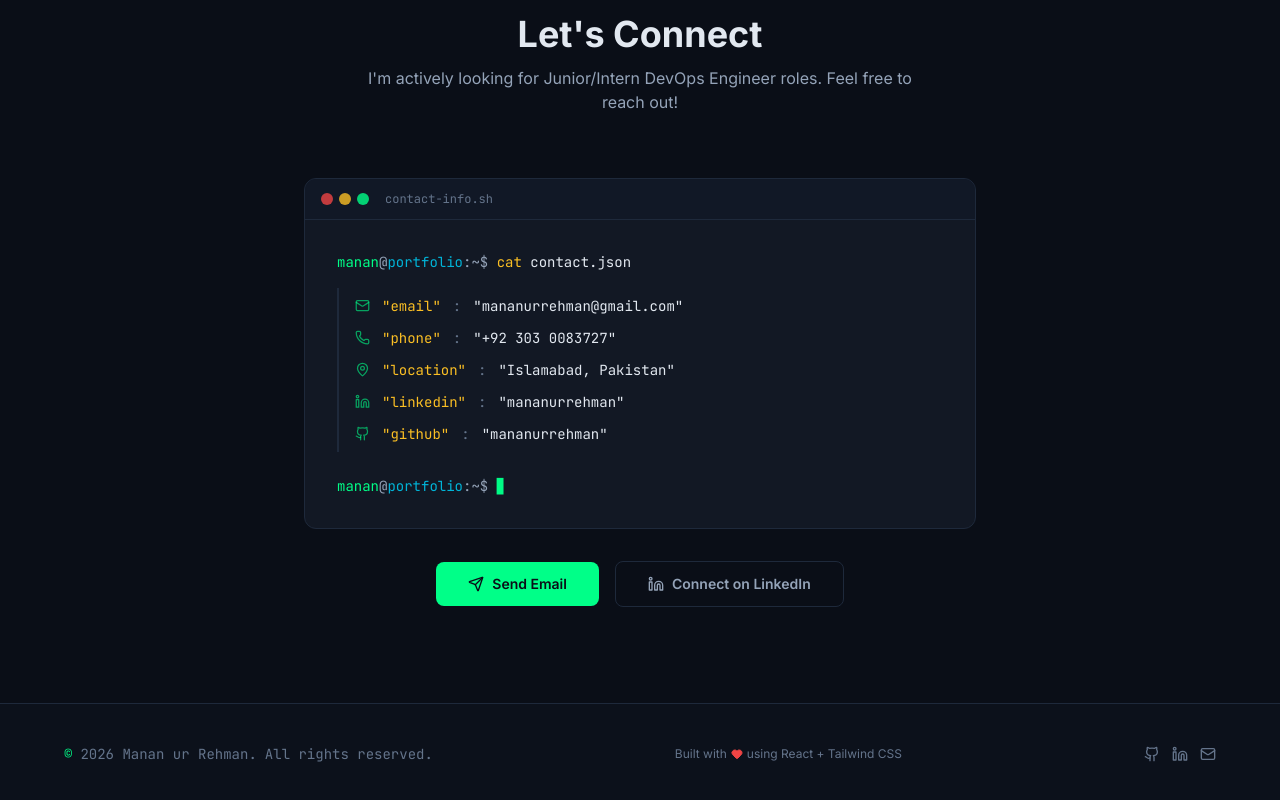
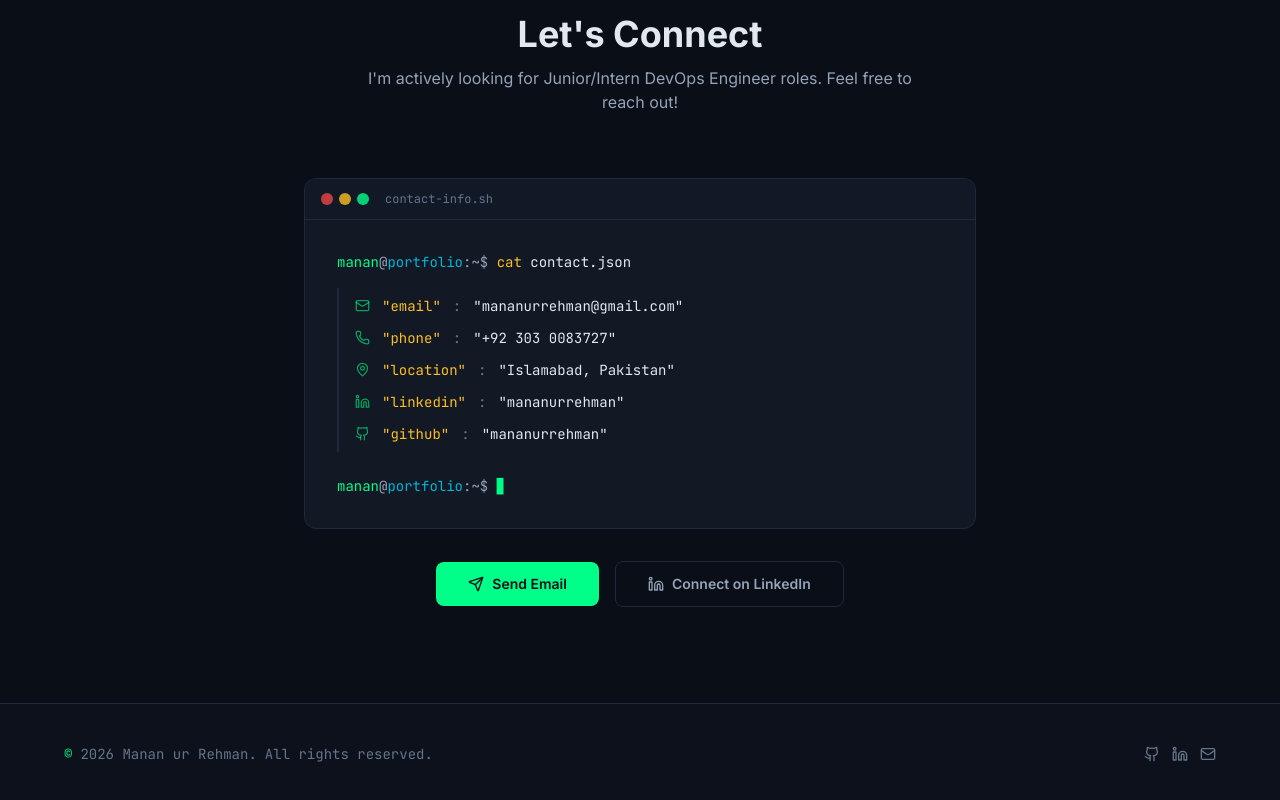
Before and after one commit to mananurrehman/manan-portfolio, a React (Vite) app: page / in a window 1280 px wide. Shown: the part 5597-6397 px from the top of the page. Built offline with nearby package versions, Linux system fonts and the light colour scheme.

Commit message:
Removed tag from footer

```diff
--- a/src/components/Footer.tsx
+++ b/src/components/Footer.tsx
@@ -14,11 +14,11 @@ export default function Footer() {
             <span className="hidden sm:inline">All rights reserved.</span>
           </div>
 
-          <div className="flex items-center gap-1 text-xs text-dark-text-dimmer">
+          {/* <div className="flex items-center gap-1 text-xs text-dark-text-dimmer">
             <span>Built with</span>
             <Heart size={12} className="text-terminal-red fill-terminal-red" />
             <span>using React + Tailwind CSS</span>
-          </div>
+          </div> */}
 
           <div className="flex items-center gap-3">
             <a href={personalInfo.github} target="_blank" rel="noopener noreferrer" className="text-dark-text-dimmer hover:text-terminal-green transition-colors" aria-label="GitHub">
```
